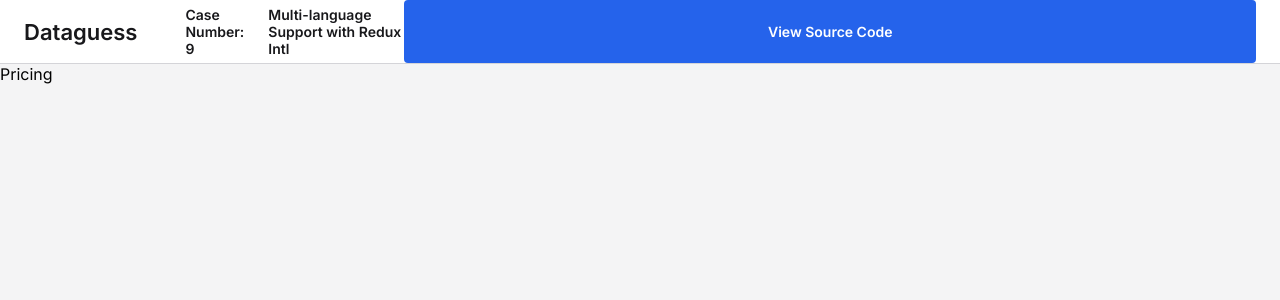
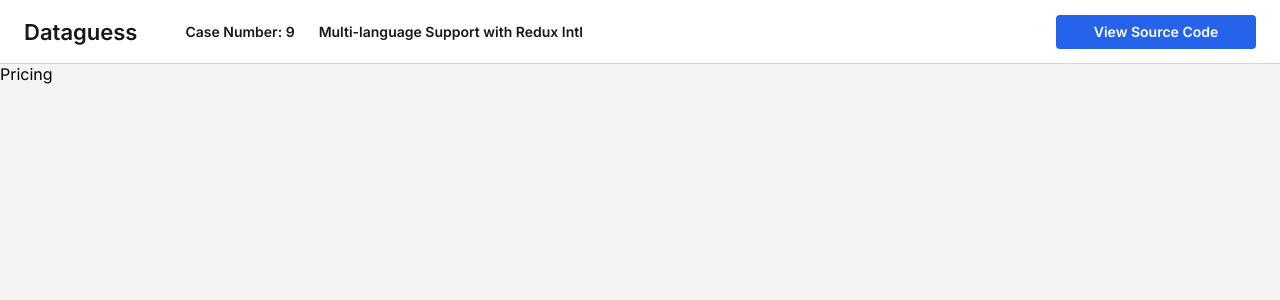
Before and after one commit to metecan/multi-language, a React (Vite) app: page / in a window 1280 px wide. Shown: the top 300 px of the page. Built offline with nearby package versions, Linux system fonts and the light colour scheme.

Commit message:
[REFACTOR]: navbar updated and responsive added

```diff
--- /dev/null
+++ b/src/components/Navbar/Navbar.styles.ts
@@ -0,0 +1,45 @@
+import styled from 'styled-components';
+
+export const StyledNavbar = styled.nav`
+  height: 64px;
+  background-color: ${({ theme }) => theme.colors.WHITE};
+  color: ${({ theme }) => theme.colors.TEXT};
+  display: flex;
+  align-items: center;
+  justify-content: space-between;
+  padding: 0px 24px;
+  border-bottom: 1px solid ${({ theme }) => theme.colors.BORDER};
+`;
+
+export const StyledMenu = styled.div`
+  display: flex;
+  align-items: center;
+  gap: 48px;
+`;
+
+export const StyledLogo = styled.h1`
+  font-size: 22px;
+  font-weight: ${({ theme }) => theme.fontWeights.semibold};
+  color: ${({ theme }) => theme.colors.TEXT};
+`;
+
+export const StyledUList = styled.ul`
+  list-style: none;
+  display: flex;
+  align-items: center;
+  gap: 24px;
+
+  @media (max-width: 860px) {
+    display: none;
+  }
+`;
+
+export const StyledListItem = styled.li`
+  font-size: 14px;
+  font-weight: ${({ theme }) => theme.fontWeights.semibold};
+  color: ${({ theme }) => theme.colors.TEXT};
+`;
+
+export const StyledButtonWrapper = styled.div`
+  width: 200px;
+`;
--- a/src/components/Navbar/Navbar.tsx
+++ b/src/components/Navbar/Navbar.tsx
@@ -1,42 +1,14 @@
 import type { FC } from 'react';
-import styled from 'styled-components';
-import LinkButton from '../LinkButton/LinkButton';
+import LinkButton from '../LinkButton';
 
-const StyledNavbar = styled.nav`
-  height: 64px;
-  background-color: ${({ theme }) => theme.colors.WHITE};
-  color: ${({ theme }) => theme.colors.TEXT};
-  display: flex;
-  align-items: center;
-  justify-content: space-between;
-  padding: 0px 24px;
-  border-bottom: 1px solid ${({ theme }) => theme.colors.BORDER};
-`;
-
-const StyledMenu = styled.div`
-  display: flex;
-  align-items: center;
-  gap: 48px;
-`;
-
-const StyledLogo = styled.h1`
-  font-size: 22px;
-  font-weight: ${({ theme }) => theme.fontWeights.semibold};
-  color: ${({ theme }) => theme.colors.TEXT};
-`;
-
-const StyledUList = styled.ul`
-  list-style: none;
-  display: flex;
-  align-items: center;
-  gap: 24px;
-`;
-
-const StyledListItem = styled.li`
-  font-size: 14px;
-  font-weight: ${({ theme }) => theme.fontWeights.semibold};
-  color: ${({ theme }) => theme.colors.TEXT};
-`;
+import {
+  StyledButtonWrapper,
+  StyledListItem,
+  StyledLogo,
+  StyledMenu,
+  StyledNavbar,
+  StyledUList,
+} from './Navbar.styles';
 
 const Navbar: FC = () => {
   return (
@@ -48,7 +20,9 @@ const Navbar: FC = () => {
           <StyledListItem>Multi-language Support with Redux Intl</StyledListItem>
         </StyledUList>
       </StyledMenu>
-      <LinkButton href="https://github.com/metecan/dataguess-9" label="View Source Code" />
+      <StyledButtonWrapper>
+        <LinkButton href="https://github.com/metecan/dataguess-9" label="View Source Code" />
+      </StyledButtonWrapper>
     </StyledNavbar>
   );
 };
--- /dev/null
+++ b/src/components/Navbar/index.ts
@@ -0,0 +1 @@
+export { default } from './Navbar';
```
